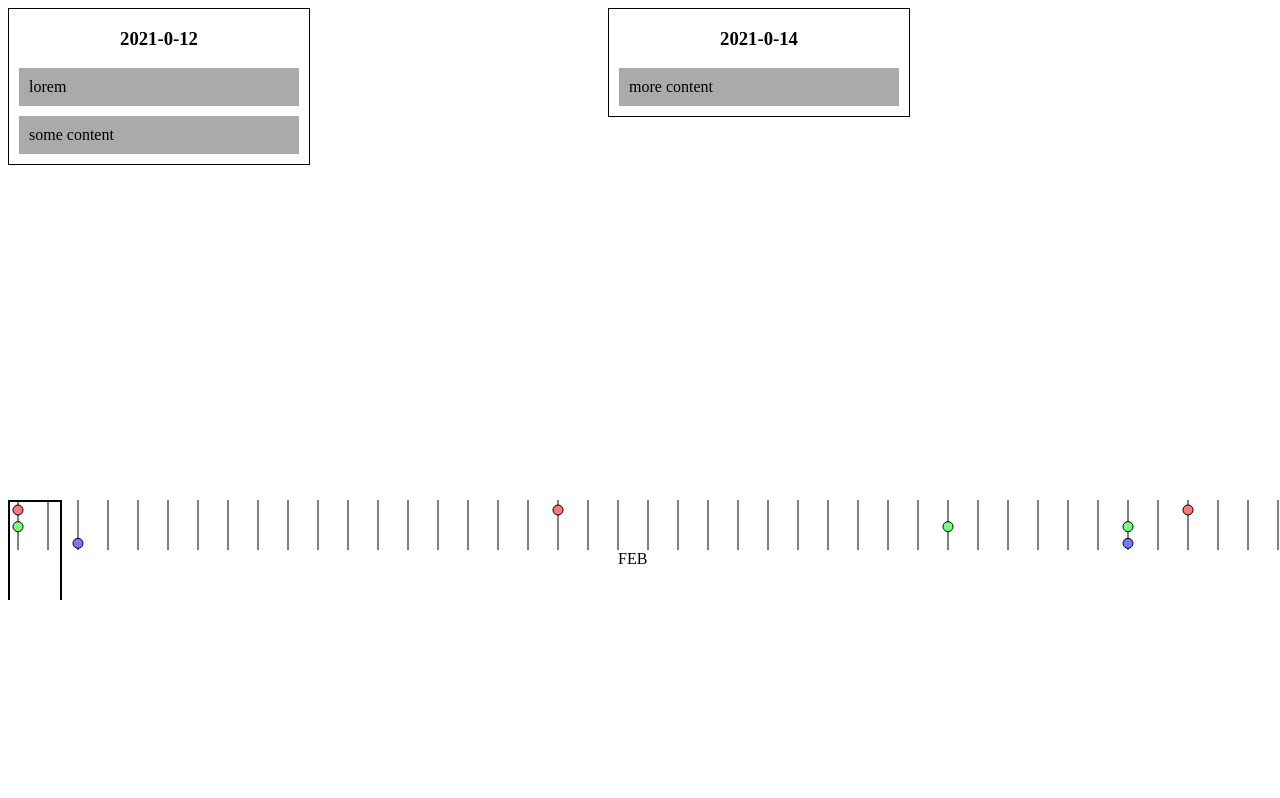
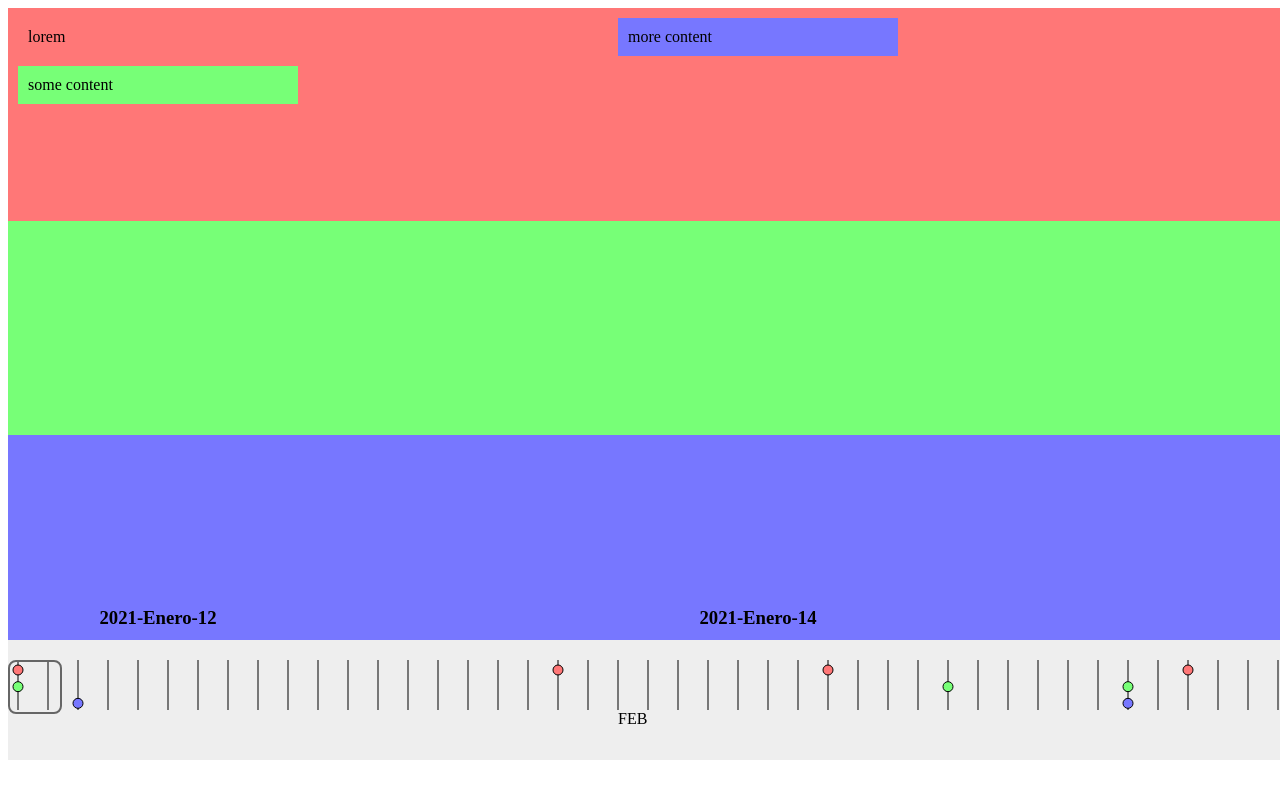
Before and after one commit to JavMayDev/timeline, a website built with webpack: page dist/index.html in a window 1280 px wide. Built offline with nearby package versions, Linux system fonts and the light colour scheme.

Commit message:
add some styles

```diff
--- a/src/constants.js
+++ b/src/constants.js
@@ -2,6 +2,7 @@ const milisecInDay = 1000 * 60 * 60 * 24
 const dayWidth = 300
 const scale = 10
 const canvasHeight = 50
+const docsLineHeight = '80vh'
 
 const monthNames = [
     'Enero',
@@ -18,4 +19,11 @@ const monthNames = [
     'Diciembre',
 ]
 
-export { dayWidth, milisecInDay, scale, canvasHeight, monthNames }
+export {
+    dayWidth,
+    milisecInDay,
+    scale,
+    canvasHeight,
+    monthNames,
+    docsLineHeight,
+}
--- a/src/index.js
+++ b/src/index.js
@@ -2,4 +2,6 @@ import './style.scss'
 
 import './draggable'
 
+import './setDocsLine'
+
 import './setTimeline'
--- a/src/mocks/test.js
+++ b/src/mocks/test.js
@@ -8,4 +8,5 @@ export default [
     { date: '2021-02-18', content: 'sit', type: 2 },
     { date: '2021-02-20', content: 'amet', type: 0 },
     { date: '2021-02-18', content: 'consectetuer', type: 1 },
+    { date: '2021-02-08', content: 'partyyyyy', type: 0 },
 ]
--- a/src/setDayWrapper.js
+++ b/src/setDayWrapper.js
@@ -1,18 +1,22 @@
 import { docsLine } from './domElements'
-import { dayWidth } from './constants'
+import { dayWidth, monthNames } from './constants'
+import docTypes from './mocks/docTypes'
 
 export default (docs, date, dayDiff) => {
     // set the wrapper
     const dayWrapper = document.createElement('div')
     dayWrapper.classList.add('tl-day-wrapper')
     dayWrapper.style.width = dayWidth + 'px'
+    dayWrapper.style.height = '100%'
     dayWrapper.style.left = dayDiff * dayWidth + 'px'
+    dayWrapper.style.zIndex = 1
 
     // put date
     const headDate = document.createElement('h3')
+    headDate.style.bottom = '0px'
     headDate.appendChild(
         document.createTextNode(
-            date.getFullYear() + '-' + date.getMonth() + '-' + date.getDate()
+            date.getFullYear() + '-' + monthNames[date.getMonth()] + '-' + date.getDate()
         )
     )
     dayWrapper.appendChild(headDate)
@@ -25,6 +29,7 @@ export default (docs, date, dayDiff) => {
 
 function htmlFormattedDoc(doc) {
     var mainWrapper = document.createElement('div')
+    mainWrapper.style.backgroundColor = docTypes.find(type => type.id == doc.type).color
     mainWrapper.classList.add('tl-doc')
     mainWrapper.appendChild(document.createTextNode(doc.content))
     return mainWrapper
--- /dev/null
+++ b/src/setDocsLine.js
@@ -0,0 +1,22 @@
+import { scrollable, draggableLine } from './domElements'
+import { docsLineHeight, dayWidth } from './constants'
+import { docsRange } from './getDocs'
+import docTypes from './mocks/docTypes'
+
+const docsLineWidth = docsRange * dayWidth
+scrollable.style.height = docsLineHeight
+draggableLine.style.top = docsLineHeight
+
+docTypes.forEach((type, i) => {
+    const typeLine = document.createElement('div')
+    typeLine.style.width = docsLineWidth + 'px'
+    typeLine.style.height =
+        'calc(' + docsLineHeight + '/' + docTypes.length + ')'
+    typeLine.style.position = 'absolute'
+    typeLine.style.top =
+        'calc(' + (docsLineHeight + '/' + docTypes.length) + '*' + i + ')'
+    typeLine.style.backgroundColor = type.color
+    typeLine.style.zIndex = 0
+
+    scrollable.appendChild(typeLine)
+})
--- a/src/setTimeline.js
+++ b/src/setTimeline.js
@@ -64,6 +64,6 @@ function printMonthName(monthIndex, x) {
         )
     )
     monthSpan.style.left = x + 'px'
-    monthSpan.style.top = canvasHeight + 'px'
+    monthSpan.style.top = canvasHeight + 20 + 'px'
     draggableLine.appendChild(monthSpan)
 }
--- a/src/style.scss
+++ b/src/style.scss
@@ -8,21 +8,20 @@ $color: #623;
 	overflow-x: scroll;
 	width: 100%;
 	position: absolute;
-	height: 400px;
 
 	#tl-docs-line {
 	    .tl-day-wrapper {
 		position: absolute;
-		border: 1px solid black;
 
 		h3 {
+		    position: absolute;
+		    width: 100%;
 		    text-align: center;
 		}
 
 		.tl-doc {
 		    margin: 10px;
 		    padding: 10px;
-		    background-color: #aaa;
 		}
 	    }
 	}
@@ -32,8 +31,9 @@ $color: #623;
 	overflow-x: hidden;
 	height: 100px;
 	width: 100%;
-	top: 500px;
 	position: absolute;
+	background-color: #eee;
+	padding-top: 20px;
 
 	#tl-canvas {
 	    position: absolute;
@@ -42,10 +42,11 @@ $color: #623;
 	#tl-draggable {
 	    position: absolute;
 	    cursor: move;
-	    height: 100%;
+	    height: 50px;
 	    width: 50px;
 	    background-color: transparent;
-	    border: 2px solid black
+	    border: 2px solid #666;
+	    border-radius: 8px;
 	}
 
 	span {
```
